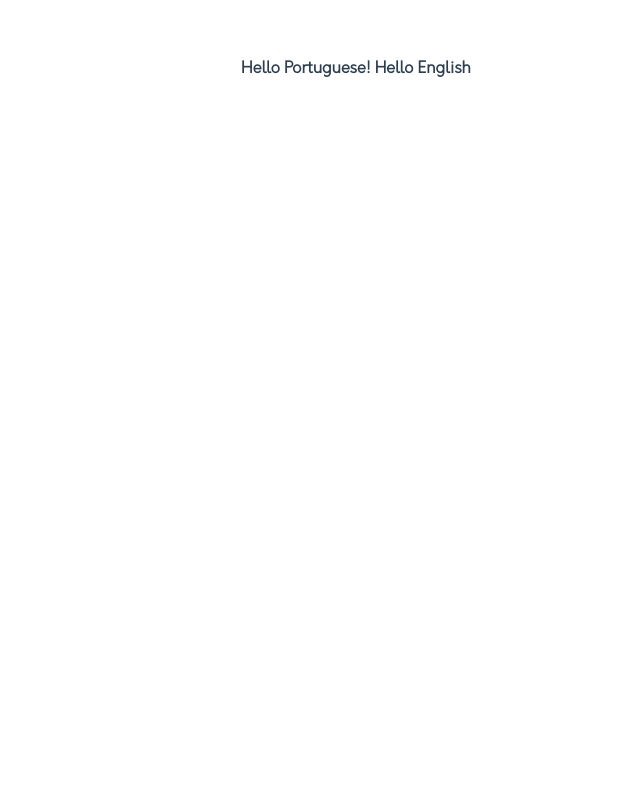
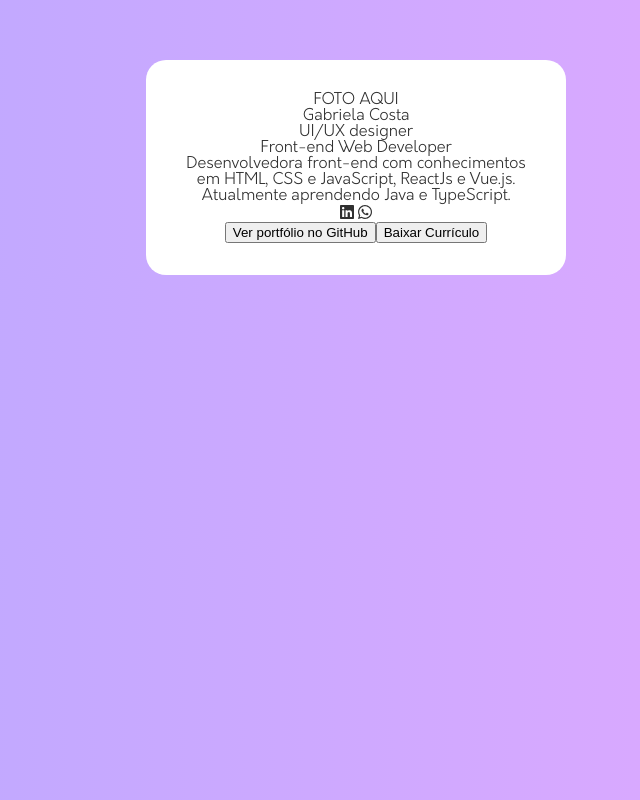
Before and after one commit to gabrielaalvescosta/business-card, a Vue app: page / in a window 1280 px wide. Shown: the whole page, without its empty margins (284-924 px from the left). Built offline with nearby package versions, Linux system fonts and the light colour scheme.

Commit message:
Profile component (base)

```diff
--- a/package.json
+++ b/package.json
@@ -8,6 +8,10 @@
     "lint": "vue-cli-service lint"
   },
   "dependencies": {
+    "@fortawesome/fontawesome-svg-core": "^1.3.0",
+    "@fortawesome/free-brands-svg-icons": "^6.0.0",
+    "@fortawesome/free-solid-svg-icons": "^6.0.0",
+    "@fortawesome/vue-fontawesome": "^3.0.0-5",
     "core-js": "^3.6.5",
     "spectre.css": "^0.5.9",
     "vue": "^3.0.0"
--- a/src/App.vue
+++ b/src/App.vue
@@ -1,17 +1,16 @@
 <template>
-  <Portuguese />
-  <English />
+  <div class="container">
+  <Card/>
+  </div>
 </template>
 
 <script>
-import English from './components/English.vue'
-import Portuguese from './components/Portuguese.vue'
+import Card from './components/Card';
 
 export default {
   name: 'App',
   components: {
-    English,
-    Portuguese
+    Card,
   }
 }
 </script>
@@ -21,11 +20,10 @@ export default {
 
 #app {
   font-family: Orkney, sans-serif;
-  font-weight: bold;
   -webkit-font-smoothing: antialiased;
   -moz-osx-font-smoothing: grayscale;
   text-align: center;
-  color: #2c3e50;
+  color: #303030;
   margin-top: 60px;
 }
 </style>
--- a/src/app.scss
+++ b/src/app.scss
@@ -1,3 +1,55 @@
+/* RESET CSS */
+
+*, *:before, *:after{
+    box-sizing: border-box;
+}
+
+html, body, div, span, object, iframe, figure, h1, h2, h3, h4, h5, h6, p, blockquote, pre, a, code, em, img, small, strike, strong, sub, sup, tt, b, u, i, ol, ul, li, fieldset, form, label, table, caption, tbody, tfoot, thead, tr, th, td, main, canvas, embed, footer, header, nav, section, video{
+    margin: 0;
+    padding: 0;
+    border: 0;
+    font-size: 100%;
+    font: inherit;
+    vertical-align: baseline;
+    text-rendering: optimizeLegibility;
+    -webkit-font-smoothing: antialiased;
+    text-size-adjust: none;
+}
+
+footer, header, nav, section, main{
+    display: block;
+}
+
+body{
+    line-height: 1;
+}
+
+ol, ul{
+    list-style: none;
+}
+
+blockquote, q{
+    quotes: none;
+}
+
+blockquote:before, blockquote:after, q:before, q:after{
+    content: '';
+    content: none;
+}
+
+table{
+    border-collapse: collapse;
+    border-spacing: 0;
+}
+
+input{
+    -webkit-appearance: none;
+    border-radius: 0;
+}
+
+
+/* FONTS */
+
 @font-face {
     font-family: 'Orkney';
     src: url('./fonts/orkney-bold.woff') format('woff');
@@ -6,3 +58,13 @@
     src: url('./fonts/orkney-light.woff') format('woff');
     font-weight: normal;
 }
+
+/* GLOBAL CSS */
+
+body {
+    background: rgb(185,169,255);
+    background: -moz-linear-gradient(90deg, rgba(185,169,255,1) 0%, rgba(220,169,255,1) 81%, rgba(220,169,255,1) 100%);
+    background: -webkit-linear-gradient(90deg, rgba(185,169,255,1) 0%, rgba(220,169,255,1) 81%, rgba(220,169,255,1) 100%);
+    background: linear-gradient(90deg, rgba(185,169,255,1) 0%, rgba(220,169,255,1) 81%, rgba(220,169,255,1) 100%);
+    filter: progid:DXImageTransform.Microsoft.gradient(startColorstr="#b9a9ff",endColorstr="#dca9ff",GradientType=1);
+}
--- /dev/null
+++ b/src/components/Buttons.vue
@@ -0,0 +1,14 @@
+<template>
+        <button class="body__profile__github">Ver portfólio no GitHub</button>
+      <button class="body__profile__download">Baixar Currículo</button>
+</template>
+
+<script>
+export default {
+    name: "Buttons"
+}
+</script>
+
+<style>
+
+</style>
--- /dev/null
+++ b/src/components/Card.vue
@@ -0,0 +1,42 @@
+<template>
+  <div class="body__profile">
+    <Photo/>
+          <h1>Gabriela Costa</h1>
+          <h2>UI/UX designer</h2>
+          <h2>Front-end Web Developer</h2>
+          <div class="body__profile__bio">Desenvolvedora front-end com
+            conhecimentos em HTML, CSS e
+            JavaScript, ReactJs e Vue.js.
+            Atualmente aprendendo Java
+            e TypeScript.
+          </div>
+    <Social/>
+    <Buttons/>
+  </div>
+</template>
+
+<script>
+import Social from './Social';
+import Photo from './Photo';
+import Buttons from './Buttons';
+
+export default {
+  name: 'Card',
+  components: {
+    Photo,
+    Social,
+    Buttons
+  }
+}
+</script>
+
+<style>
+    .body__profile {
+        background: white;
+        border-radius: 20px;
+        padding: 2em;
+        min-width: 375px;
+        margin: 0 auto;
+        max-width: 420px;
+    }
+</style>
--- a/src/components/English.vue
+++ b/src/components/Photo.vue
@@ -1,10 +1,10 @@
 <template>
-  Hello English
+ FOTO AQUI
 </template>
 
 <script>
 export default {
-
+    name: "Photo"
 }
 </script>
 
--- a/src/components/Portuguese.vue
+++ /dev/null
@@ -1,13 +0,0 @@
-<template>
-  Hello Portuguese!
-</template>
-
-<script>
-export default {
-
-}
-</script>
-
-<style>
-
-</style>
--- /dev/null
+++ b/src/components/Social.vue
@@ -0,0 +1,15 @@
+<template>
+      <div class="body__profile__icons">
+      <fa :icon="['fab', 'linkedin']" /> <fa :icon="['fab', 'whatsapp']" />  <fa :icon="['fas', 'email']" />
+      </div>
+</template>
+
+<script>
+export default {
+    name: "Social"
+}
+</script>
+
+<style>
+
+</style>
--- a/src/main.js
+++ b/src/main.js
@@ -1,4 +1,12 @@
 import { createApp } from 'vue'
 import App from './App.vue'
+import { FontAwesomeIcon } from '@fortawesome/vue-fontawesome';
+import { library } from '@fortawesome/fontawesome-svg-core';
+import { fas } from '@fortawesome/free-solid-svg-icons';
+import { fab } from '@fortawesome/free-brands-svg-icons';
 
-createApp(App).mount('#app')
+library.add(fas, fab);
+
+createApp(App)
+.component('fa', FontAwesomeIcon)
+.mount('#app')
```
Also changed, not shown: src/components/languages/English.vue (added), src/components/languages/Portuguese.vue (added), 2 other files (tests, documents, lock files or other folders).
